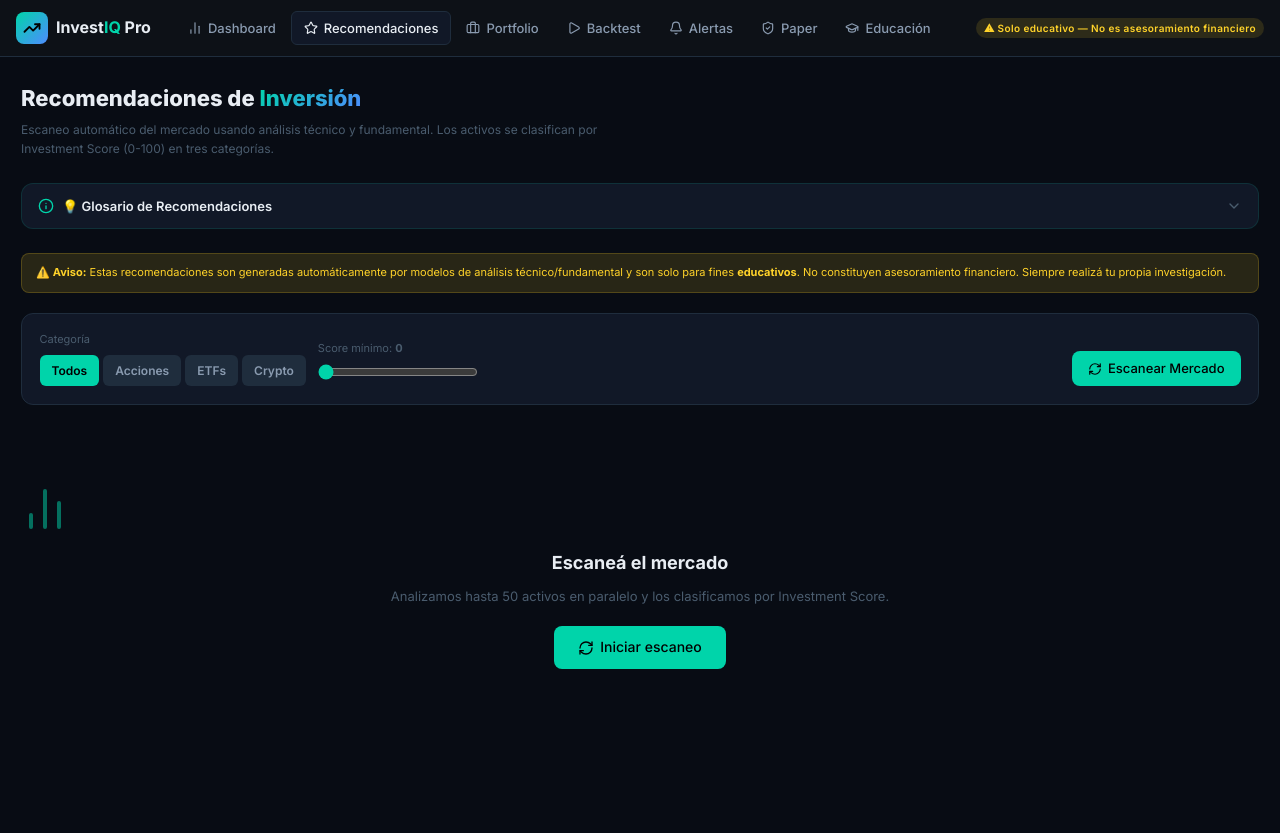
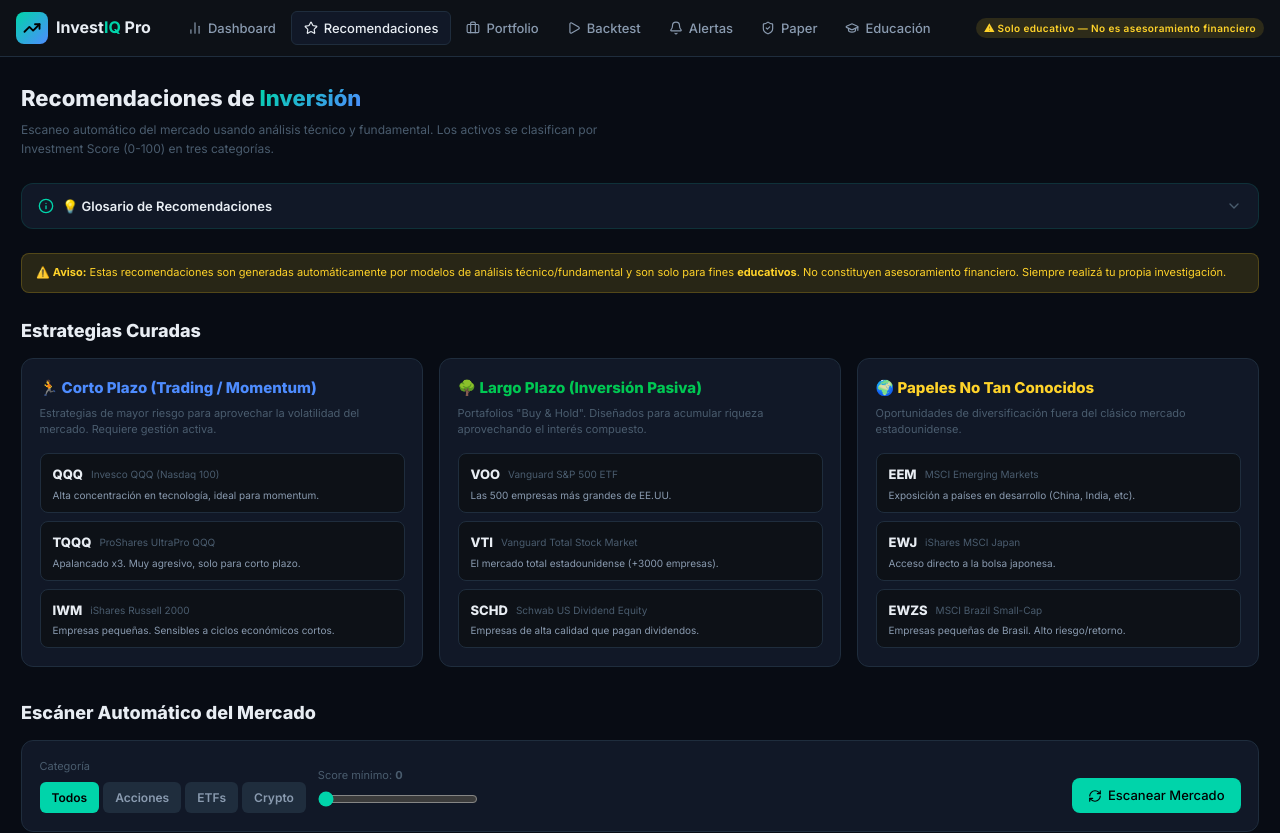
Before and after one commit to kevinKfv/inve, a Next.js app in the folder frontend/: page /recommendations in a window 1280 px wide. Shown: the top 833 px of the page. Before the commit the page ends 800 px from the top, so only its background shows below. Built offline with nearby package versions, Linux system fonts and the light colour scheme.

Commit message:
feat: add curated recommendations section (short, long term and alternatives)

```diff
--- a/frontend/src/app/recommendations/page.tsx
+++ b/frontend/src/app/recommendations/page.tsx
@@ -14,6 +14,42 @@ const CATEGORIES = [
   { value: 'stocks',  label: 'Acciones',      icon: TrendingUp },
   { value: 'etfs',    label: 'ETFs',           icon: Star },
   { value: 'crypto',  label: 'Crypto',         icon: Zap },
+];
+
+const CURATED_LISTS = [
+  {
+    id: 'short-term',
+    title: '🏃 Corto Plazo (Trading / Momentum)',
+    description: 'Estrategias de mayor riesgo para aprovechar la volatilidad del mercado. Requiere gestión activa.',
+    color: 'var(--blue)',
+    assets: [
+      { ticker: 'QQQ', name: 'Invesco QQQ (Nasdaq 100)', desc: 'Alta concentración en tecnología, ideal para momentum.' },
+      { ticker: 'TQQQ', name: 'ProShares UltraPro QQQ', desc: 'Apalancado x3. Muy agresivo, solo para corto plazo.' },
+      { ticker: 'IWM', name: 'iShares Russell 2000', desc: 'Empresas pequeñas. Sensibles a ciclos económicos cortos.' },
+    ]
+  },
+  {
+    id: 'long-term',
+    title: '🌳 Largo Plazo (Inversión Pasiva)',
+    description: 'Portafolios "Buy & Hold". Diseñados para acumular riqueza aprovechando el interés compuesto.',
+    color: 'var(--green)',
+    assets: [
+      { ticker: 'VOO', name: 'Vanguard S&P 500 ETF', desc: 'Las 500 empresas más grandes de EE.UU.' },
+      { ticker: 'VTI', name: 'Vanguard Total Stock Market', desc: 'El mercado total estadounidense (+3000 empresas).' },
+      { ticker: 'SCHD', name: 'Schwab US Dividend Equity', desc: 'Empresas de alta calidad que pagan dividendos.' },
+    ]
+  },
+  {
+    id: 'alternatives',
+    title: '🌍 Papeles No Tan Conocidos',
+    description: 'Oportunidades de diversificación fuera del clásico mercado estadounidense.',
+    color: 'var(--yellow)',
+    assets: [
+      { ticker: 'EEM', name: 'MSCI Emerging Markets', desc: 'Exposición a países en desarrollo (China, India, etc).' },
+      { ticker: 'EWJ', name: 'iShares MSCI Japan', desc: 'Acceso directo a la bolsa japonesa.' },
+      { ticker: 'EWZS', name: 'MSCI Brazil Small-Cap', desc: 'Empresas pequeñas de Brasil. Alto riesgo/retorno.' },
+    ]
+  }
 ];
 
 const SCORE_COLOR = (s: number) =>
@@ -157,13 +193,58 @@ export default function RecommendationsPage() {
 
         {/* Disclaimer */}
         <div style={{
-          padding: '10px 14px', borderRadius: 8, marginBottom: 20,
+          padding: '10px 14px', borderRadius: 8, marginBottom: 24,
           background: 'var(--yellow-dim)', border: '1px solid #ffd32a33',
           fontSize: 11, color: 'var(--yellow)', lineHeight: 1.6,
         }}>
           ⚠️ <strong>Aviso:</strong> Estas recomendaciones son generadas automáticamente por modelos de análisis técnico/fundamental
           y son solo para fines <strong>educativos</strong>. No constituyen asesoramiento financiero. Siempre realizá tu propia investigación.
         </div>
+
+        {/* Curated Recommendations */}
+        <div style={{ marginBottom: 32 }}>
+          <h2 style={{ fontSize: 18, fontWeight: 800, marginBottom: 12 }}>
+            Estrategias Curadas
+          </h2>
+          <div style={{ display: 'grid', gridTemplateColumns: 'repeat(auto-fit, minmax(280px, 1fr))', gap: 16 }}>
+            {CURATED_LISTS.map(list => (
+              <div key={list.id} className="card" style={{ display: 'flex', flexDirection: 'column' }}>
+                <h3 style={{ fontSize: 15, fontWeight: 800, marginBottom: 6, color: list.color }}>{list.title}</h3>
+                <p style={{ fontSize: 11, color: 'var(--text-muted)', marginBottom: 16, lineHeight: 1.4 }}>
+                  {list.description}
+                </p>
+                <div style={{ display: 'flex', flexDirection: 'column', gap: 8, flex: 1 }}>
+                  {list.assets.map(asset => (
+                    <Link key={asset.ticker} href={`/asset/${asset.ticker}`} style={{ textDecoration: 'none' }}>
+                      <div style={{
+                        padding: '10px 12px', background: 'var(--bg-surface)', borderRadius: 8,
+                        border: '1px solid var(--bg-border)', transition: 'all 0.2s',
+                        cursor: 'pointer'
+                      }}
+                        onMouseEnter={e => (e.currentTarget.style.borderColor = list.color)}
+                        onMouseLeave={e => (e.currentTarget.style.borderColor = 'var(--bg-border)')}
+                      >
+                        <div style={{ display: 'flex', alignItems: 'center', gap: 8, marginBottom: 4 }}>
+                          <span style={{ fontWeight: 800, fontSize: 13, color: 'var(--text-primary)' }}>{asset.ticker}</span>
+                          <span style={{ fontSize: 10, color: 'var(--text-muted)', overflow: 'hidden', textOverflow: 'ellipsis', whiteSpace: 'nowrap' }}>
+                            {asset.name}
+                          </span>
+                        </div>
+                        <p style={{ fontSize: 10, color: 'var(--text-secondary)', lineHeight: 1.3 }}>
+                          {asset.desc}
+                        </p>
+                      </div>
+                    </Link>
+                  ))}
+                </div>
+              </div>
+            ))}
+          </div>
+        </div>
+
+        <h2 style={{ fontSize: 18, fontWeight: 800, marginBottom: 12 }}>
+          Escáner Automático del Mercado
+        </h2>
 
         {/* Controls */}
         <div className="card" style={{ marginBottom: 20 }}>
```
